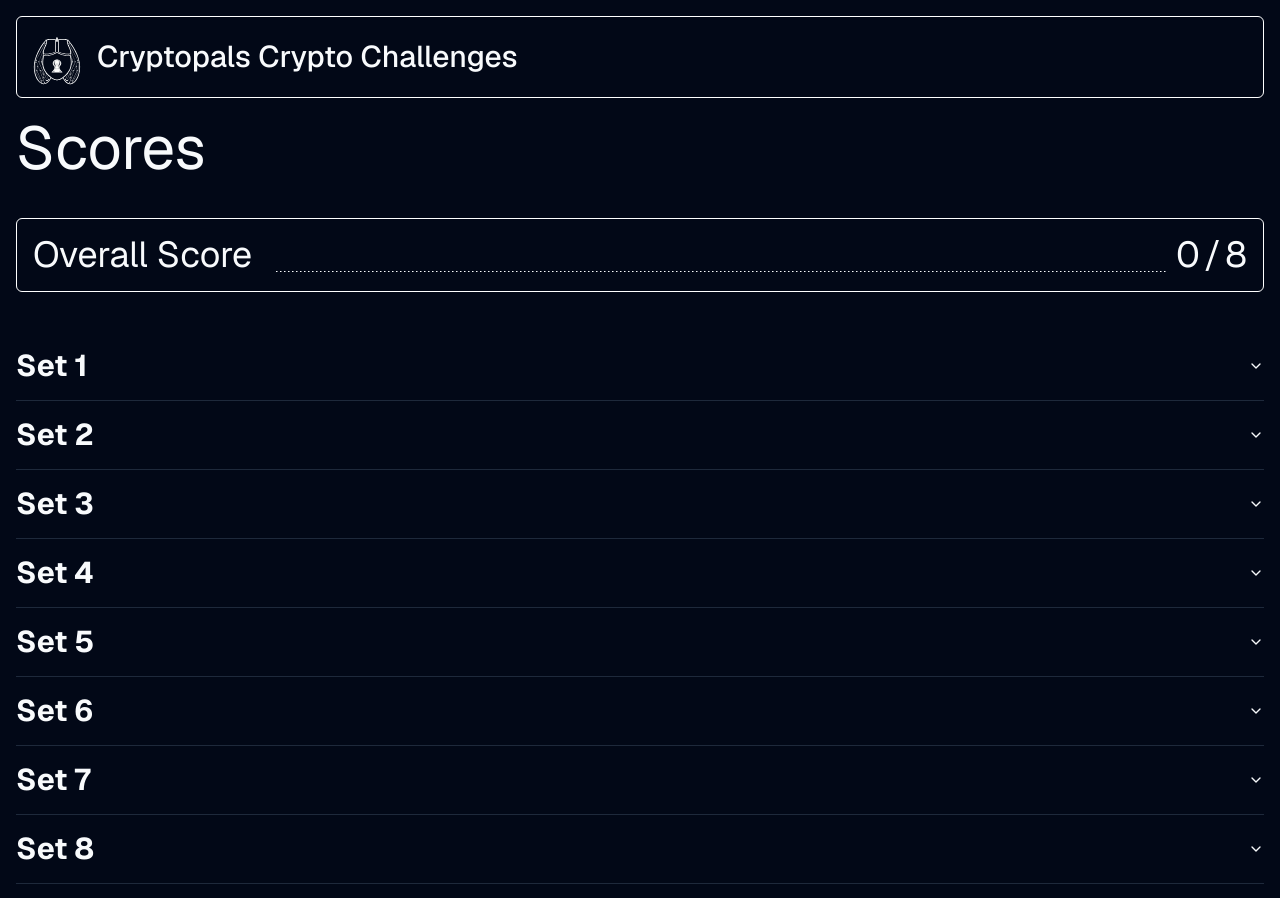
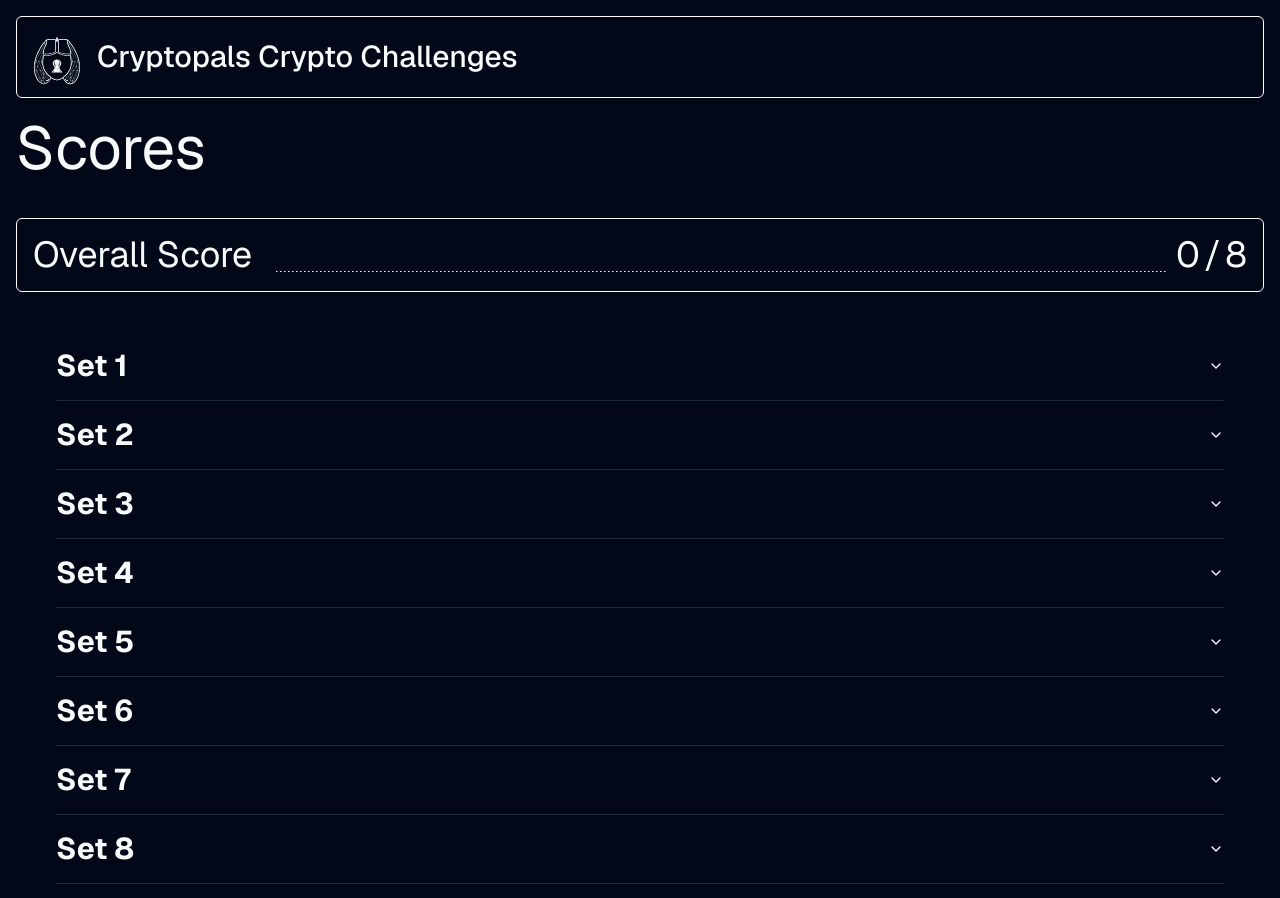
Before and after one commit to Streudal/cryptopals, a Next.js app: page /scores in a window 1280 px wide. Built offline with nearby package versions, Linux system fonts and the light colour scheme.

Commit message:
Update scores page.

```diff
--- a/src/app/scores/page.tsx
+++ b/src/app/scores/page.tsx
@@ -1,7 +1,6 @@
 'use client'
 import { Accordion, AccordionContent, AccordionItem, AccordionTrigger } from '@/components/ui/accordion';
 import { challengeSets } from '@/lib/constants';
-import { usePathname } from 'next/navigation';
 
 type ChallengeListPageProps = {
   params: {
@@ -10,17 +9,11 @@ type ChallengeListPageProps = {
 }
 
 export default function Scores({ params }: ChallengeListPageProps) {
-  const pathname = usePathname();
-  // const challenges = challengeSets.find((set) => set.id === Number(params.set_id))?.challenges;
-
-  // if (!challenges) return notFound();
-
   return (
     <div className="flex flex-col gap-10 pt-5">
       <h1 className='text-6xl'>
         Scores
       </h1>
-
       <div className='flex w-full border border-white rounded-md text-4xl gap-4 p-4'>
         <h3>Overall Score</h3>
         <div className='dot-fill'>
@@ -31,13 +24,13 @@ export default function Scores({ params }: ChallengeListPageProps) {
           </div>
         </div>
       </div>
-      <Accordion type="single" collapsible className='w-full'>
+      <Accordion type="single" collapsible className='w-full px-10'>
         {challengeSets.map((set) => (
           <AccordionItem key={`set-${set.id}`} value={set.title}>
             <AccordionTrigger className='text-3xl font-bold'>{set.title}</AccordionTrigger>
             <AccordionContent className='p-8 text-xl'>
               <ul className='flex flex-col gap-6'>
-                {set.challenges.map((challenge) => (
+                {set.challenges.length ? set.challenges.map((challenge) => (
                   <li key={`challenge-${challenge.id}`} className='w-full flex justify-between'>
                     <p className='flex gap-4'>
                       <span className='font-bold'>{challenge.title}:</span>
@@ -51,7 +44,9 @@ export default function Scores({ params }: ChallengeListPageProps) {
                       </div>
                     </p>
                   </li>
-                ))}
+                )) : <div>
+                  <p>No Challenges to Display</p>
+                </div>}
               </ul>
             </AccordionContent>
           </AccordionItem>
```
